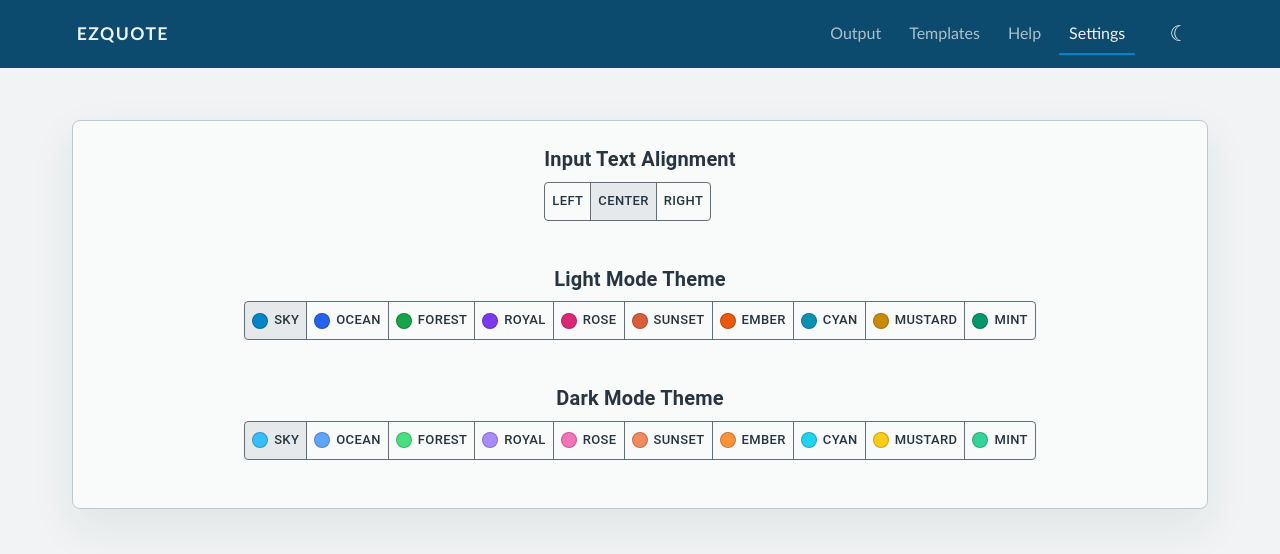
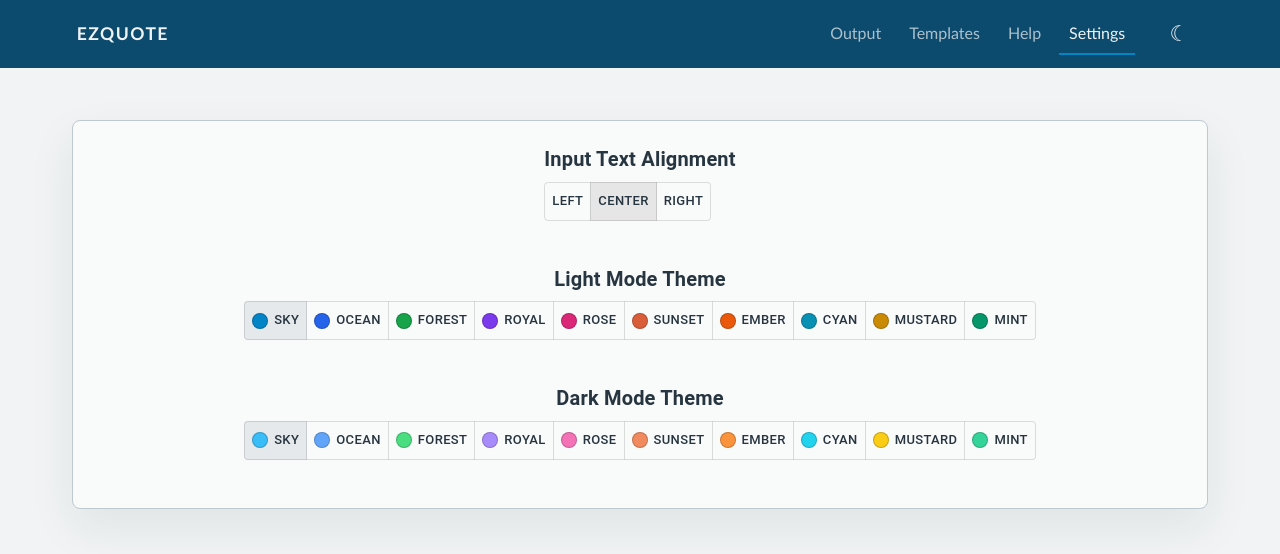
Before and after one commit to sterance/EzQuote, a React (Vite) app: page /settings in a window 1280 px wide. Shown: the top 554 px of the page. Built offline with nearby package versions, Linux system fonts and the light colour scheme.

Commit message:
fixed centering of settings section elements

```diff
--- a/src/App.css
+++ b/src/App.css
@@ -443,6 +443,15 @@ h1 {
   margin-left: 20px !important;
 }
 
+.settings-sections {
+  align-items: center;
+}
+
+.settings-sections .MuiFormLabel-root {
+  text-align: center;
+  width: 100%;
+}
+
 @media (max-width: 600px) {
   .group-editor-mobile-grid {
     display: grid !important;
--- a/src/pages/Settings.tsx
+++ b/src/pages/Settings.tsx
@@ -109,7 +109,7 @@ export function Settings() {
           >
             Input Text Alignment
           </FormLabel>
-          <ToggleButtonGroup value={textAlignment} exclusive onChange={handleAlignmentChange} aria-label="text alignment" size="small" sx={toggleGroupSx}>
+          <ToggleButtonGroup value={textAlignment} exclusive onChange={handleAlignmentChange} aria-label="text alignment" size="small" sx={toggleGroupSx(isDarkMode)}>
             <ToggleButton value="left" aria-label="left align">
               Left
             </ToggleButton>
@@ -135,7 +135,7 @@ export function Settings() {
           >
             Light Mode Theme
           </FormLabel>
-          <ToggleButtonGroup value={lightThemeIndex} exclusive onChange={handleLightThemeChange} aria-label="light mode theme" size="small" sx={toggleGroupSx}>
+          <ToggleButtonGroup value={lightThemeIndex} exclusive onChange={handleLightThemeChange} aria-label="light mode theme" size="small" sx={toggleGroupSx(isDarkMode)}>
             {LIGHT_THEMES.map((theme, index) => (
               <ToggleButton key={theme.label} value={index} aria-label={theme.label} title={theme.label} sx={toggleButtonSx}>
                 <Box
@@ -171,7 +171,7 @@ export function Settings() {
           >
             Dark Mode Theme
           </FormLabel>
-          <ToggleButtonGroup value={darkThemeIndex} exclusive onChange={handleDarkThemeChange} aria-label="dark mode theme" size="small" sx={toggleGroupSx}>
+          <ToggleButtonGroup value={darkThemeIndex} exclusive onChange={handleDarkThemeChange} aria-label="dark mode theme" size="small" sx={toggleGroupSx(isDarkMode)}>
             {DARK_THEMES.map((theme, index) => (
               <ToggleButton key={theme.label} value={index} aria-label={theme.label} title={theme.label} sx={toggleButtonSx}>
                 <Box
@@ -198,19 +198,21 @@ export function Settings() {
   );
 }
 
-function toggleGroupSx() {
+function toggleGroupSx(isDarkMode: boolean) {
   return {
     flexWrap: "wrap",
-    bgcolor: "var(--surface)",
+    justifyContent: "center", // <-- centers buttons in each row
+    bgcolor: isDarkMode ? "var(--surface)" : "transparent",
+    border: isDarkMode ? "1px solid var(--text)" : undefined,
     "& .MuiToggleButton-root": {
       color: "var(--text)",
-      borderColor: "var(--text-muted)",
+      border: isDarkMode ? "1px solid var(--text)" : undefined,
       "&.Mui-selected": {
-        bgcolor: "var(--surface-muted)",
+        bgcolor: isDarkMode ? "var(--surface-muted)" : undefined,
         color: "var(--text)",
       },
       "&:hover": {
-        bgcolor: "var(--surface-muted)",
+        bgcolor: isDarkMode ? "var(--surface-muted)" : undefined,
       },
     },
   } as const;
```
